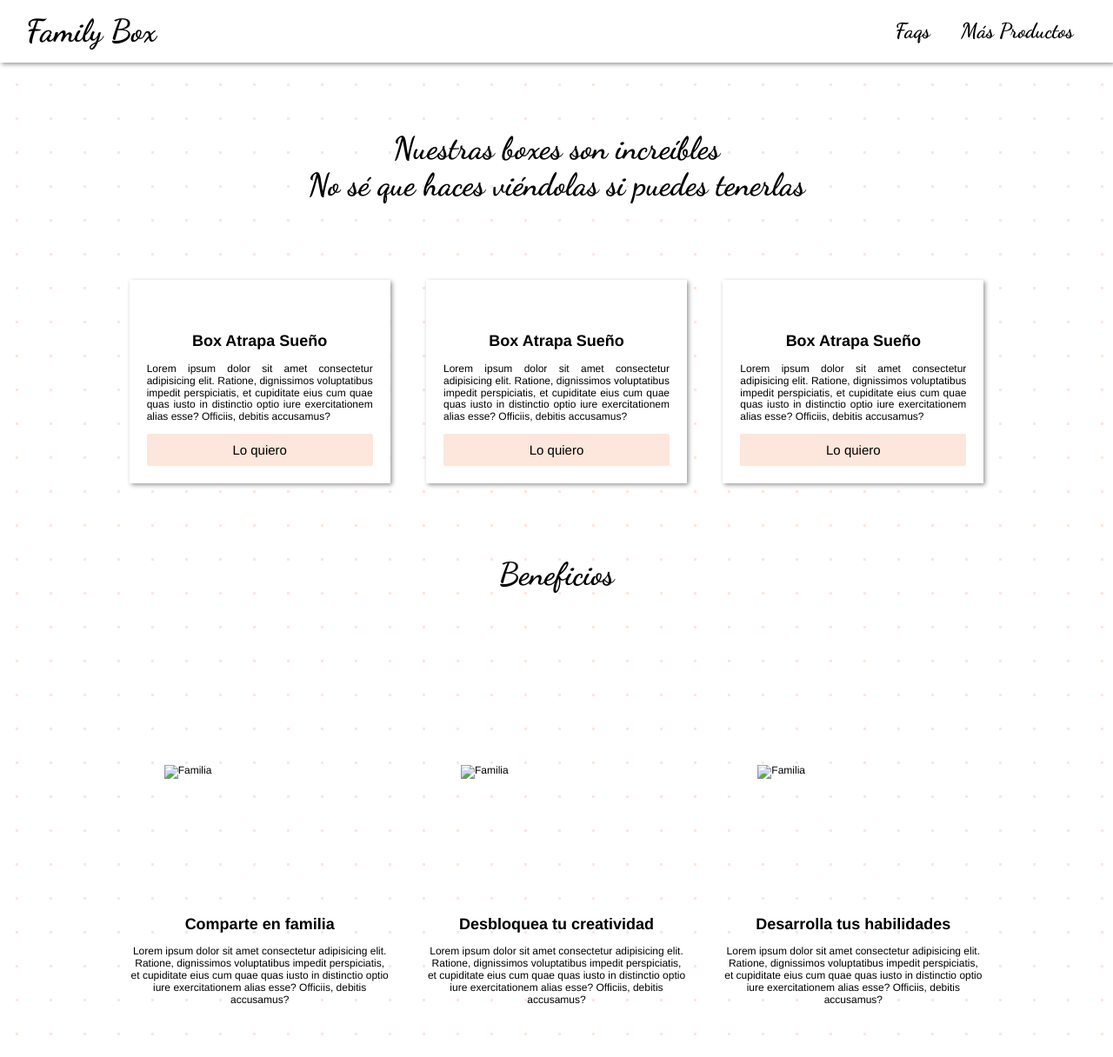
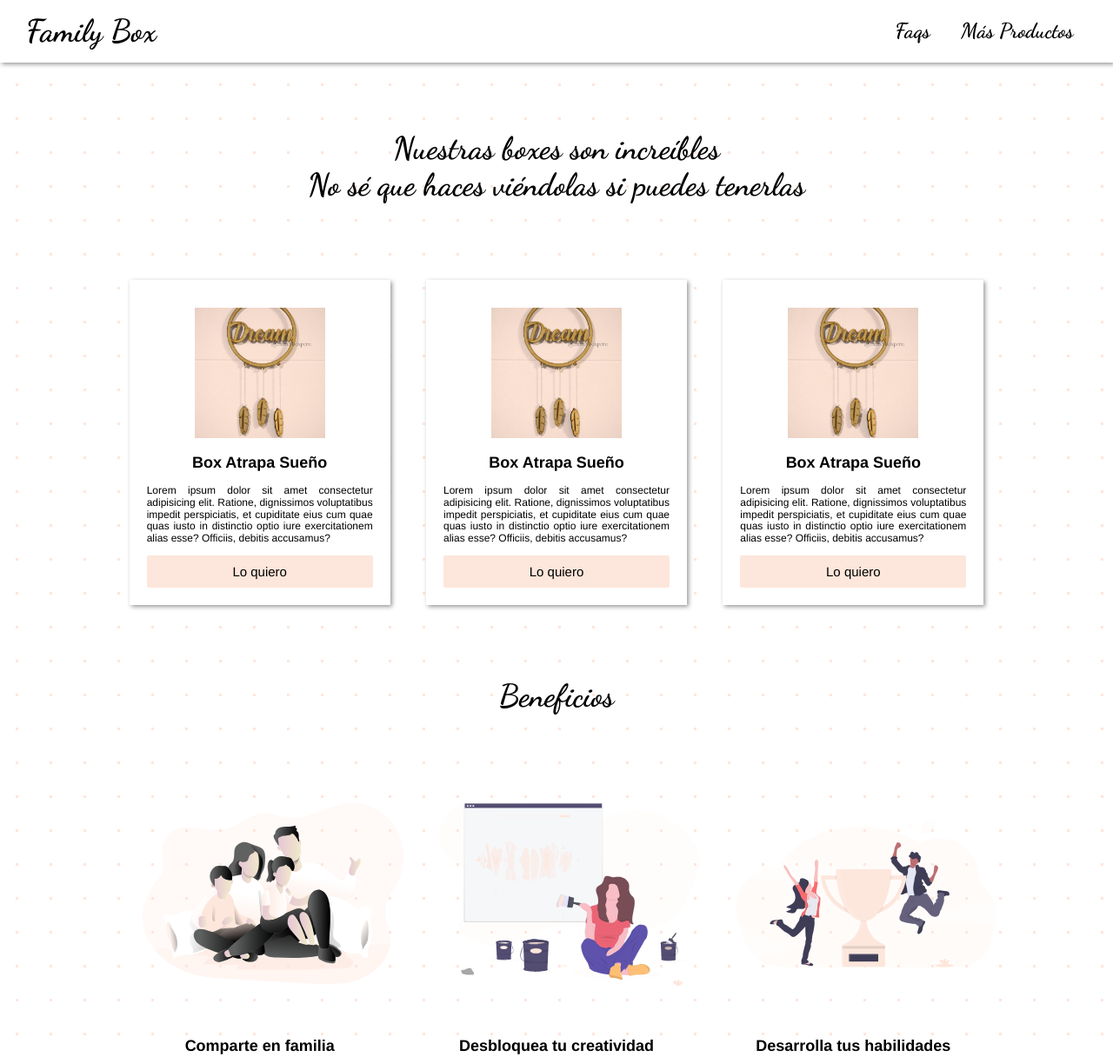
Before and after one commit to jzegarram/myfamilybox, a plain HTML site: page index.html in a window 1280 px wide. Shown: the top 1216 px of the page at 87% size. Drawn offline with Linux system fonts and the light colour scheme; the site is published under a folder, as on GitHub Pages, so addresses that start at the root find nothing.

Commit message:
Correción de enrutamiento de imagenes

```diff
--- a/index.html
+++ b/index.html
@@ -42,7 +42,7 @@
                 <div class="product">
                     <div class="content">
                         <figure class="image_content">
-                            <img src="/images/product.jpg" alt="">
+                            <img src="images/product.jpg" alt="">
                         </figure>
                         <h2>
                             Box Atrapa Sueño
@@ -54,7 +54,7 @@
                 <div class="product">
                     <div class="content">
                         <figure class="image_content">
-                            <img src="/images/product.jpg" alt="">
+                            <img src="images/product.jpg" alt="">
                         </figure>
                         <h2>
                             Box Atrapa Sueño
@@ -66,7 +66,7 @@
                 <div class="product">
                     <div class="content">
                         <figure class="image_content">
-                            <img src="/images/product.jpg" alt="">
+                            <img src="images/product.jpg" alt="">
                         </figure>
                         <h2>
                             Box Atrapa Sueño
@@ -85,7 +85,7 @@
                 <div class="beneficio">
                     <div class="beneficio_content">
                         <figure class="image_beneficio_content">
-                            <img src="/images/family.svg" alt="Familia">
+                            <img src="images/family.svg" alt="Familia">
                         </figure>
                         <h2>
                             Comparte en familia
@@ -96,7 +96,7 @@
                 <div class="beneficio">
                     <div class="beneficio_content">
                         <figure class="image_beneficio_content">
-                            <img src="/images/creativity.svg" alt="Familia">
+                            <img src="images/creativity.svg" alt="Familia">
                         </figure>
                         <h2>
                             Desbloquea tu creatividad
@@ -107,7 +107,7 @@
                 <div class="beneficio">
                     <div class="beneficio_content">
                         <figure class="image_beneficio_content">
-                            <img src="/images/skills.svg" alt="Familia">
+                            <img src="images/skills.svg" alt="Familia">
                         </figure>
                         <h2>
                             Desarrolla tus habilidades
```
